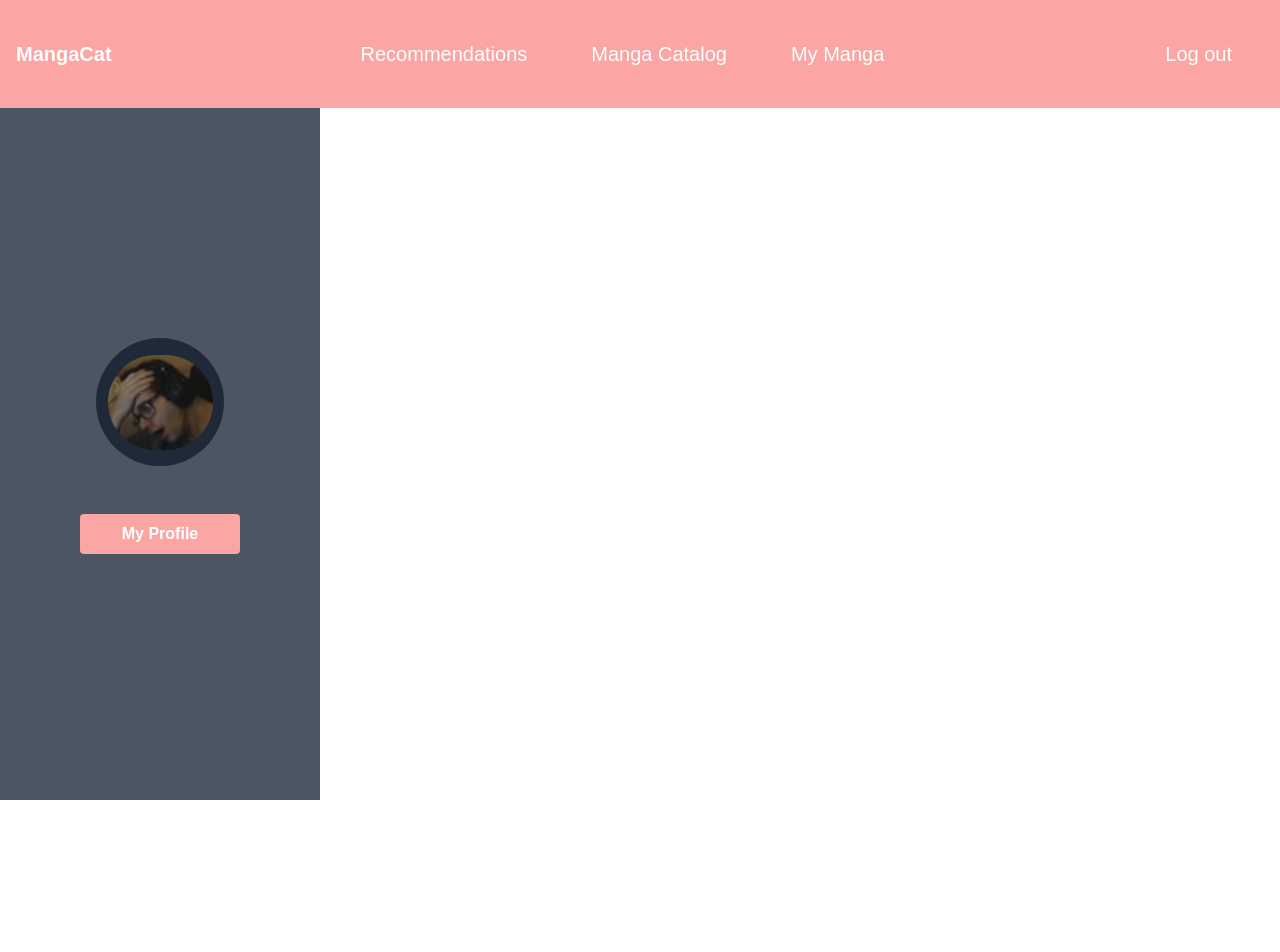
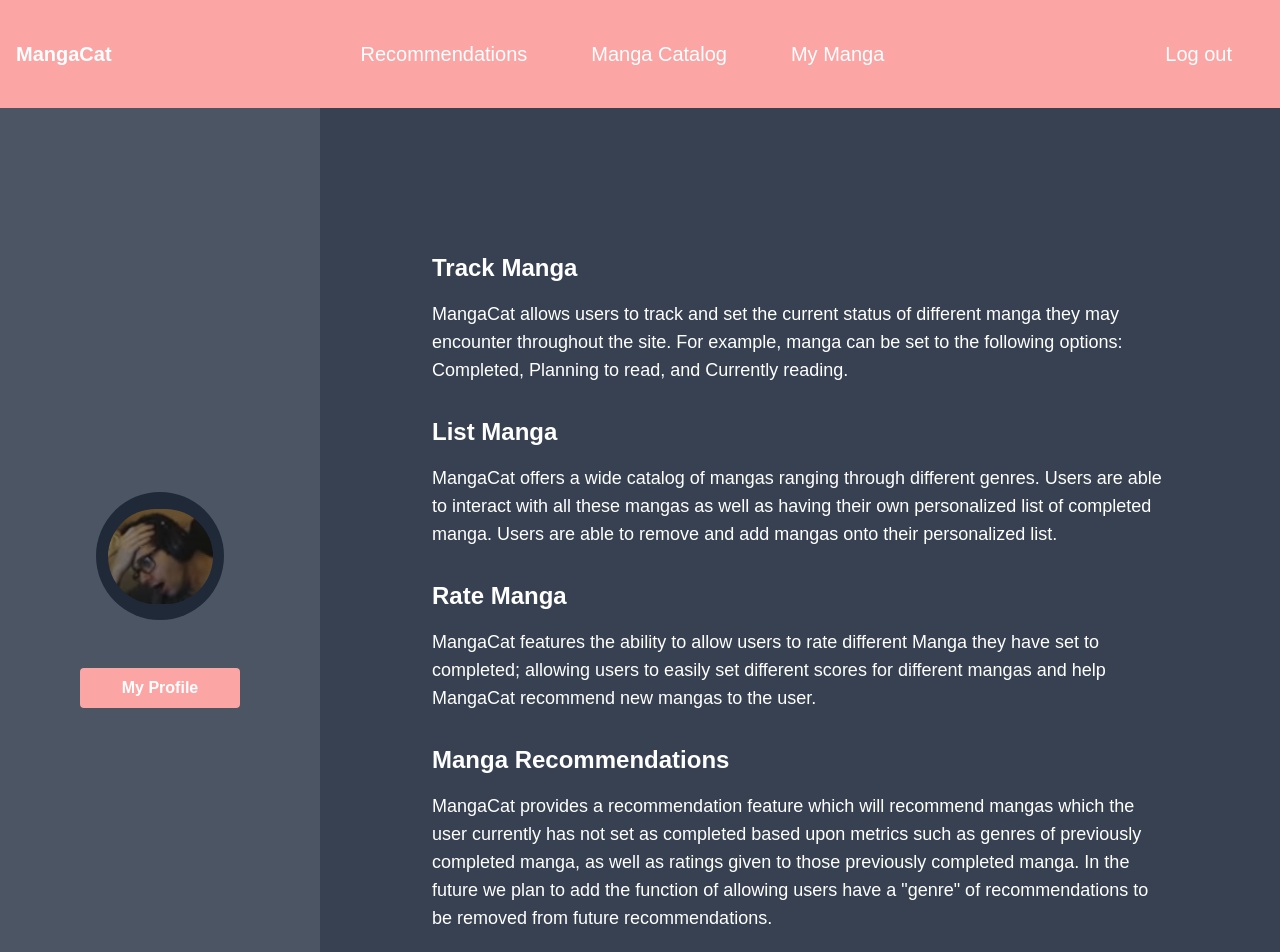
Before and after one commit to Tuthache/MangaCat, a React (Create React App) app in the folder client/: page /home in a window 1280 px wide. Shown: the top 952 px of the page. Before the commit the page ends 800 px from the top, so only its background shows below. Built offline with nearby package versions, Linux system fonts and the light colour scheme; no server answers.

Commit message:
Updated server to retrieve top 1000 manga, home page now summarizes project details, and updated readme

```diff
--- a/client/src/pages/Home.js
+++ b/client/src/pages/Home.js
@@ -32,7 +32,50 @@ const Home = () => {
       <DefaultNav />
       <div className="flex flex-1">
         <Sidebar user={user} />
-        <div className="flex-1 bg-white">{/* Main content goes here */}</div>
+        <div className="flex-1 bg-gray-700">
+          <div className="container mx-auto py-12">
+            <div className="max-w-3xl mx-auto px-4 p-24">
+              <h2 className="text-2xl text-white font-bold mb-4">
+                Track Manga
+              </h2>
+              <p className="text-lg text-white mb-8">
+                MangaCat allows users to track and set the current status of
+                different manga they may encounter throughout the site. For
+                example, manga can be set to the following options: Completed,
+                Planning to read, and Currently reading.
+              </p>
+
+              <h2 className="text-2xl text-white font-bold mb-4">List Manga</h2>
+              <p className="text-lg text-white mb-8">
+                MangaCat offers a wide catalog of mangas ranging through
+                different genres. Users are able to interact with all these
+                mangas as well as having their own personalized list of
+                completed manga. Users are able to remove and add mangas onto
+                their personalized list.
+              </p>
+
+              <h2 className="text-2xl text-white font-bold mb-4">Rate Manga</h2>
+              <p className="text-lg text-white mb-8">
+                MangaCat features the ability to allow users to rate different
+                Manga they have set to completed; allowing users to easily set
+                different scores for different mangas and help MangaCat
+                recommend new mangas to the user.
+              </p>
+              <h2 className="text-2xl text-white font-bold mb-4">
+                Manga Recommendations
+              </h2>
+              <p className="text-lg text-white mb-8">
+                MangaCat provides a recommendation feature which will recommend
+                mangas which the user currently has not set as completed based
+                upon metrics such as genres of previously completed manga, as
+                well as ratings given to those previously completed manga. In
+                the future we plan to add the function of allowing users have a
+                "genre" of recommendations to be removed from future
+                recommendations.
+              </p>
+            </div>
+          </div>
+        </div>
       </div>
     </div>
   );
--- a/client/src/pages/Profile.js
+++ b/client/src/pages/Profile.js
@@ -4,7 +4,6 @@ import Sidebar from "../components/Sidebar";
 
 const Profile = () => {
   const [user, setUser] = useState("");
-  const [userFetched, setUserFetched] = useState(false);
   const [completedMangaCount, setCompletedMangaCount] = useState(0);
   const [plannedMangaCount, setPlannedMangaCount] = useState(0);
   const [currentMangaCount, setCurrentMangaCount] = useState(0);
@@ -22,7 +21,6 @@ const Profile = () => {
       })
       .then((data) => {
         setUser(data);
-        setUserFetched(true);
       })
       .catch((error) => {
         console.error("Error fetching user data: ", error);
@@ -30,7 +28,7 @@ const Profile = () => {
   }, []);
 
   useEffect(() => {
-    if (userFetched && user && user.user_id) {
+    if (user.user_id) {
       fetch(
         `http://localhost:8000/usermanga/getCompletedManga?user_id=${user.user_id}`,
         {
@@ -108,17 +106,17 @@ const Profile = () => {
       <div className="flex flex-1">
         <Sidebar user={user} />
         <div className="flex-1 bg-gray-700 p-6">
-          <div className="grid grid-cols-3 gap-6">
+          <div className="grid grid-rows-3 gap-10">
             <div className="bg-red-500 text-white text-center p-4 rounded-lg shadow-md">
-              <h3 className="text-xl font-bold">Completed</h3>
+              <h3 className="text-xl font-bold">Manga Completed</h3>
               <p className="text-2xl">{completedMangaCount}</p>
             </div>
             <div className="bg-blue-500 text-white text-center p-4 rounded-lg shadow-md">
-              <h3 className="text-xl font-bold">Planned</h3>
+              <h3 className="text-xl font-bold">Manga Planned</h3>
               <p className="text-2xl">{plannedMangaCount}</p>
             </div>
             <div className="bg-green-500 text-white text-center p-4 rounded-lg shadow-md">
-              <h3 className="text-xl font-bold">Currently Reading</h3>
+              <h3 className="text-xl font-bold">Manga Currently Reading</h3>
               <p className="text-2xl">{currentMangaCount}</p>
             </div>
           </div>
--- a/client/src/pages/Recommendation.js
+++ b/client/src/pages/Recommendation.js
@@ -4,10 +4,17 @@ import Sidebar from "../components/Sidebar";
 const Recommendation = () => {
   const [user, setUser] = useState({});
   return (
-    <>
+    <div className="flex flex-col h-screen">
       <DefaultNav />
-      <Sidebar user={user} />
-    </>
+      <div className="flex flex-1">
+        <Sidebar user={user} />
+        <div className="flex-1 bg-gray-700">
+          <div className="text-center text-white">
+            WIP, working on a recommendation algorithm
+          </div>
+        </div>
+      </div>
+    </div>
   );
 };
 
```
Also changed, not shown: 2 other files (tests, documents, lock files or other folders).
